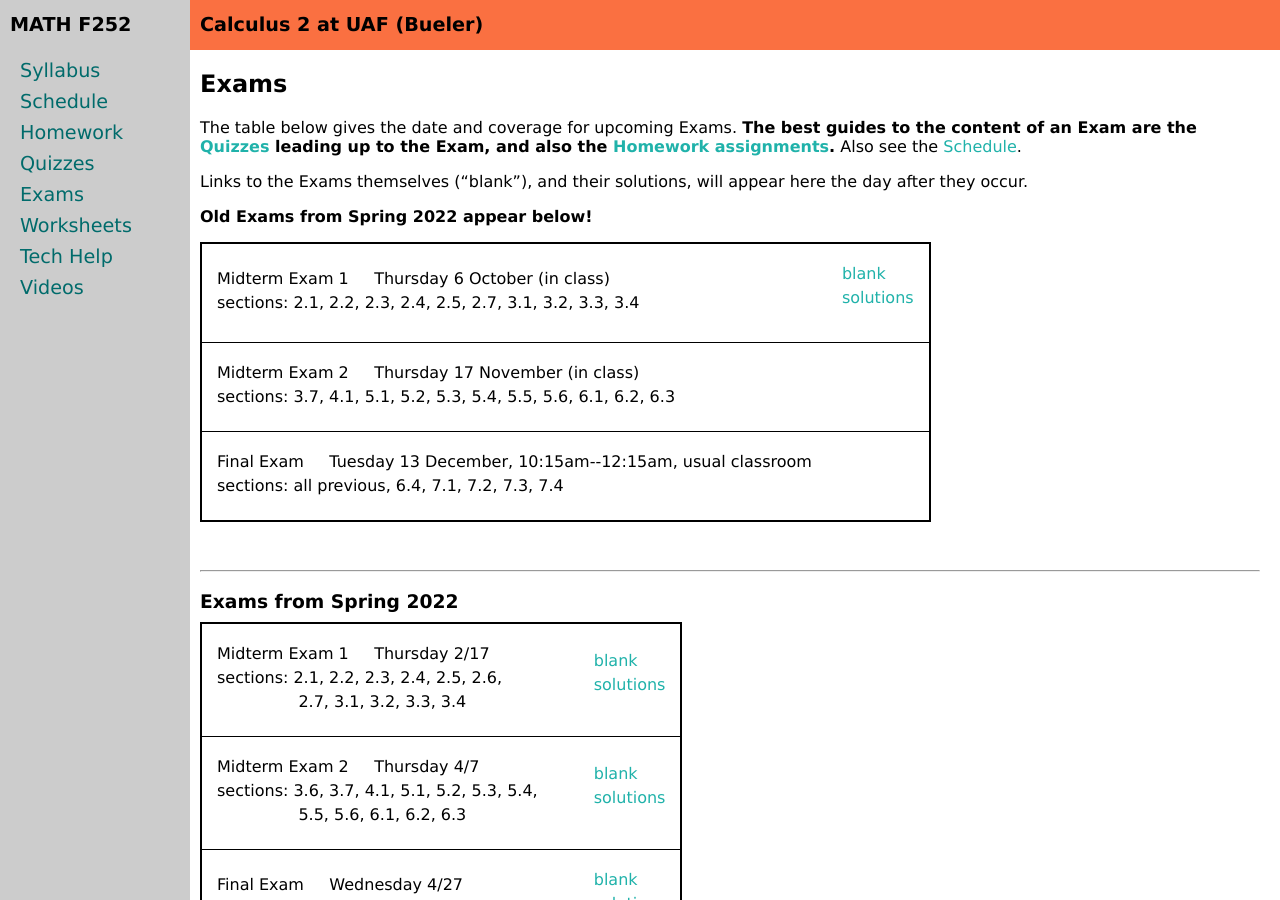
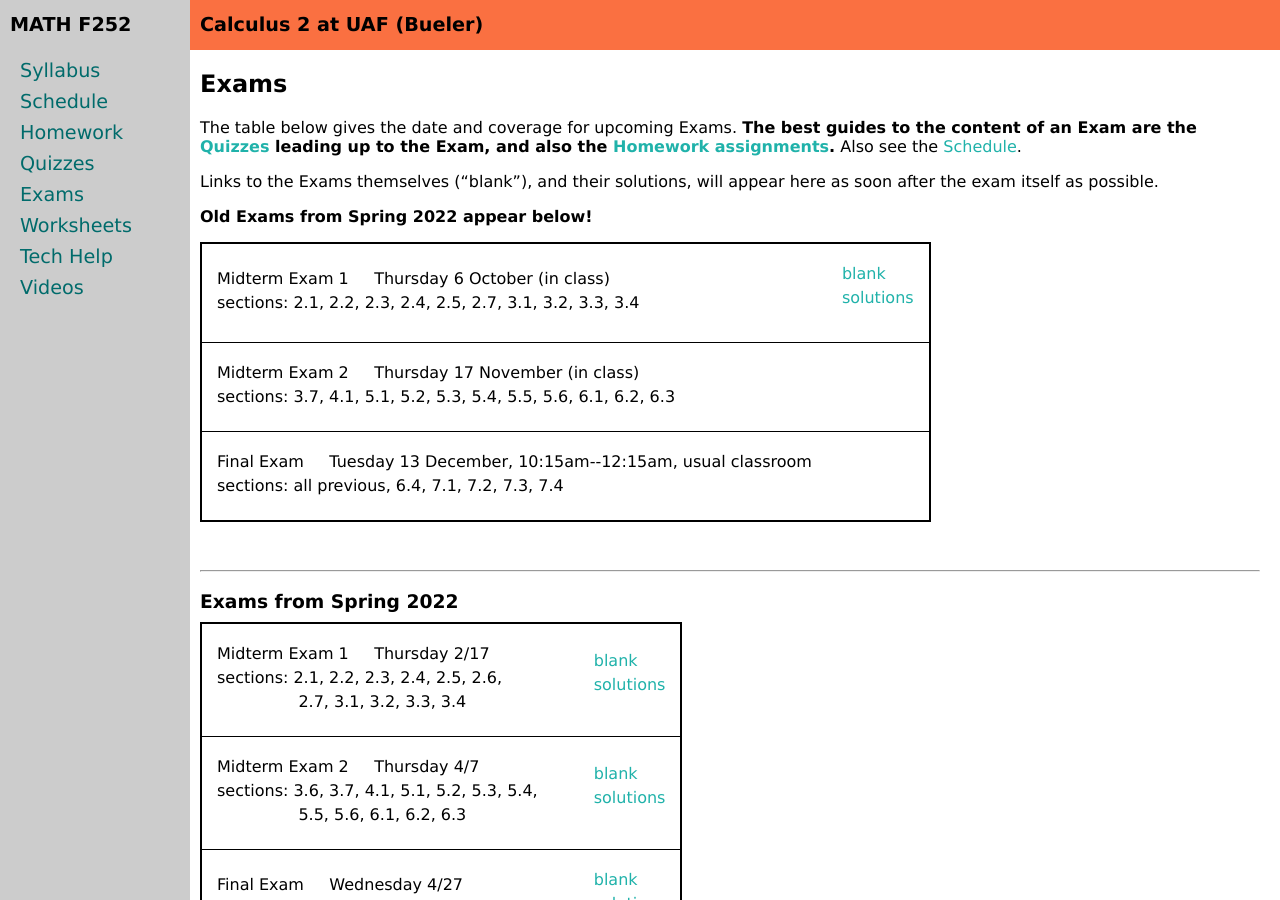
Before and after one commit to uaf-math/calc2, a Jekyll site: the page built from exams.md, in a window 1280 px wide and 900 px high. Built offline with Jekyll 4.4.1, drawn with Linux system fonts in a browser that asks for light colours.

Commit message:
more realistic wording

```diff
--- a/exams.md
+++ b/exams.md
@@ -7,7 +7,7 @@ title: Exams
 
 The table below gives the date and coverage for upcoming Exams.  <b>The best guides to the content of an Exam are the [Quizzes](quizzes.html) leading up to the Exam, and also the [Homework assignments](homework.html).</b>  Also see the [Schedule](assets/general/schedule.pdf).
 
-Links to the Exams themselves ("blank"), and their solutions, will appear here the day after they occur.
+Links to the Exams themselves ("blank"), and their solutions, will appear here as soon after the exam itself as possible.
 
 <b>Old Exams from Spring 2022 appear below!</b>
 
```
